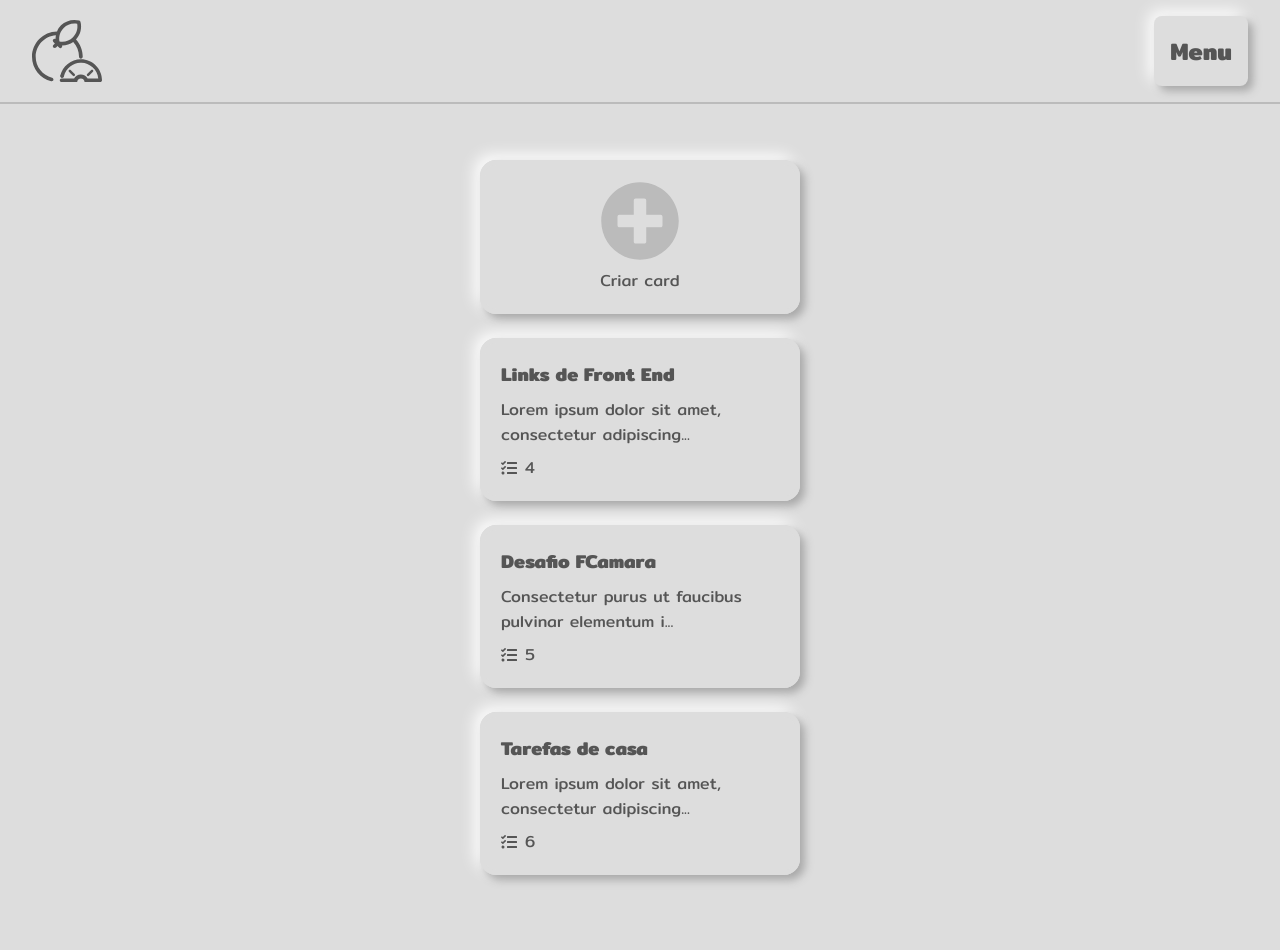
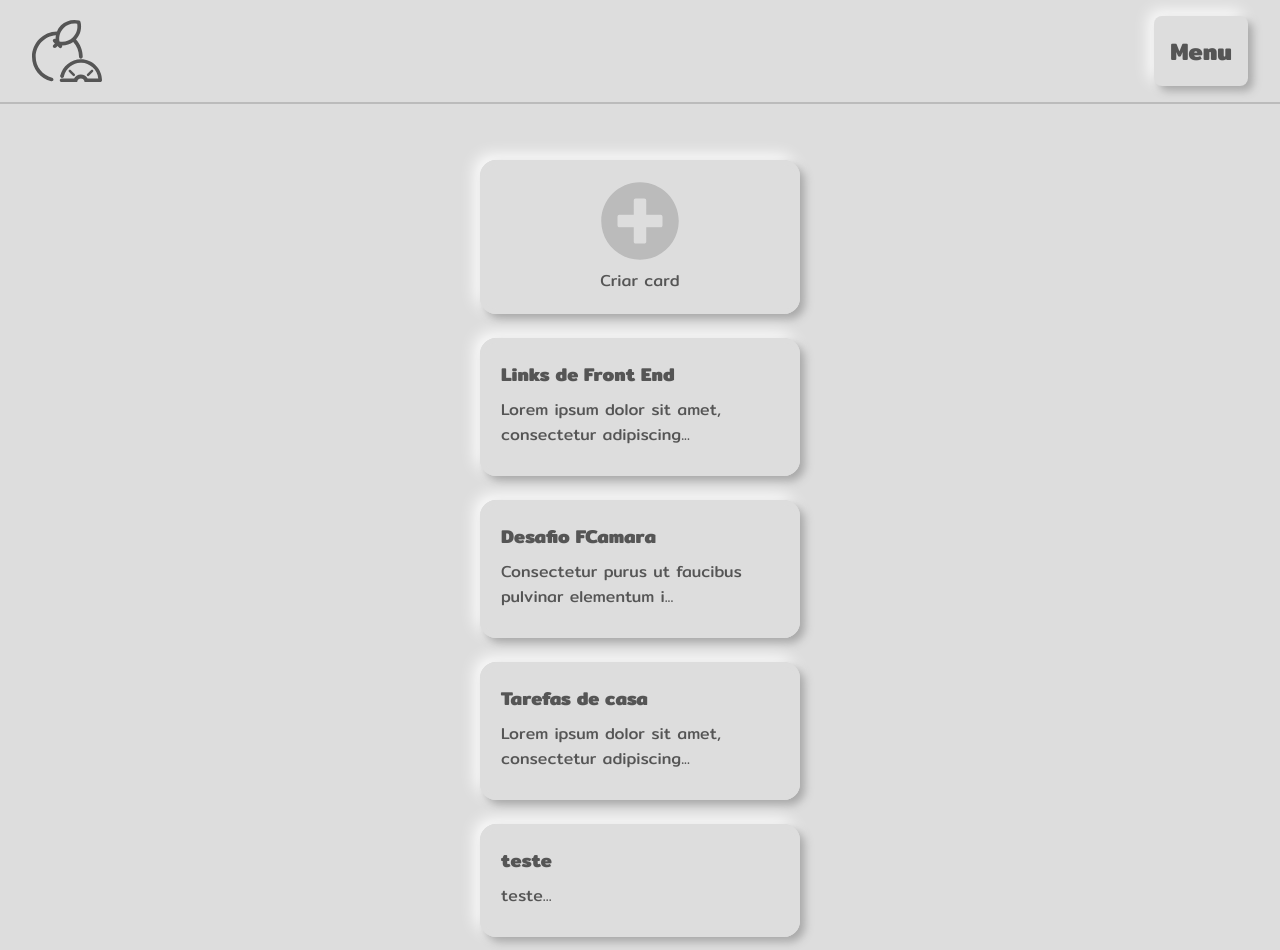
Before and after one commit to sucodelarangela/orange-notes, a React (Vite) app: page / in a window 1280 px wide. Shown: the top 950 px of the page. Before the commit the page ends 891 px from the top, so only its background shows below. Built offline with nearby package versions, Linux system fonts and the light colour scheme; data requests are answered from the project's data file; the HTML template or start-up script is replaced by a standard one.

Commit message:
testing saving data to json server

```diff
--- a/src/data/db.json
+++ b/src/data/db.json
@@ -83,6 +83,12 @@
         }
       ],
       "notes": "Amet est placerat in egestas erat imperdiet. Duis tristique sollicitudin nibh sit amet commodo."
+    },
+    {
+      "title": "teste",
+      "description": "teste",
+      "notes": "teste",
+      "id": 4
     }
   ]
 }
--- a/src/pages/Create/index.jsx
+++ b/src/pages/Create/index.jsx
@@ -3,11 +3,18 @@ import './style.sass';
 
 // dependencies
 import { useState } from 'react';
+import { useNavigate } from 'react-router';
+import { useFetch } from '../../hooks/useFetch';
 
 // components
 import Button from '../../components/Button';
 
 const Create = () => {
+    const url = 'http://localhost:8000/cards';
+    const { data: items, httpConfig, loading, error } = useFetch(url);
+
+    const navigate = useNavigate();
+
     const [title, setTitle] = useState({ name: '', exists: false });
     const [description, setDescription] = useState({ name: '', exists: false });
     const [notes, setNotes] = useState({ name: '', exists: false });
@@ -18,6 +25,19 @@ const Create = () => {
         if (infoType === 'description') setDescription({ name: description, exists: true });
         if (infoType === 'notes') setNotes({ name: notes, exists: true });
     };
+
+    async function saveTask() {
+        console.log('clicou');
+        const card = {
+            title: title.name,
+            description: description.name,
+            notes: notes.name
+        };
+
+        httpConfig(card, "POST");
+
+        // navigate('/');
+    }
 
     return (
         <section className="create">
@@ -66,10 +86,12 @@ const Create = () => {
                 </form>
             </div>
             <div className='create__buttons'>
-                <Button>Salvar tarefa</Button>
+                <Button handleClick={saveTask} >
+                    Salvar tarefa
+                </Button>
                 <Button warn={true}>Excluir tarefa</Button>
             </div>
-        </section>
+        </section >
     );
 };
 
--- a/src/pages/Home/index.jsx
+++ b/src/pages/Home/index.jsx
@@ -25,7 +25,7 @@ const Home = () => {
                 >
                     <h3 className='home__card--title'>{card.title}</h3>
                     <p className='home__card--desc' maxLength='40'>{`${card.description.substring(0, 50)}...`}</p>
-                    <p className='home__card--tasks'><FaTasks /><span>{card.tasks.length}</span></p>
+                    {/* <p className='home__card--tasks'><FaTasks /><span>{card.tasks.length}</span></p> */}
                 </Link>
             ))}
         </section>
```
Lines whose indentation alone changed are shown as unchanged.
